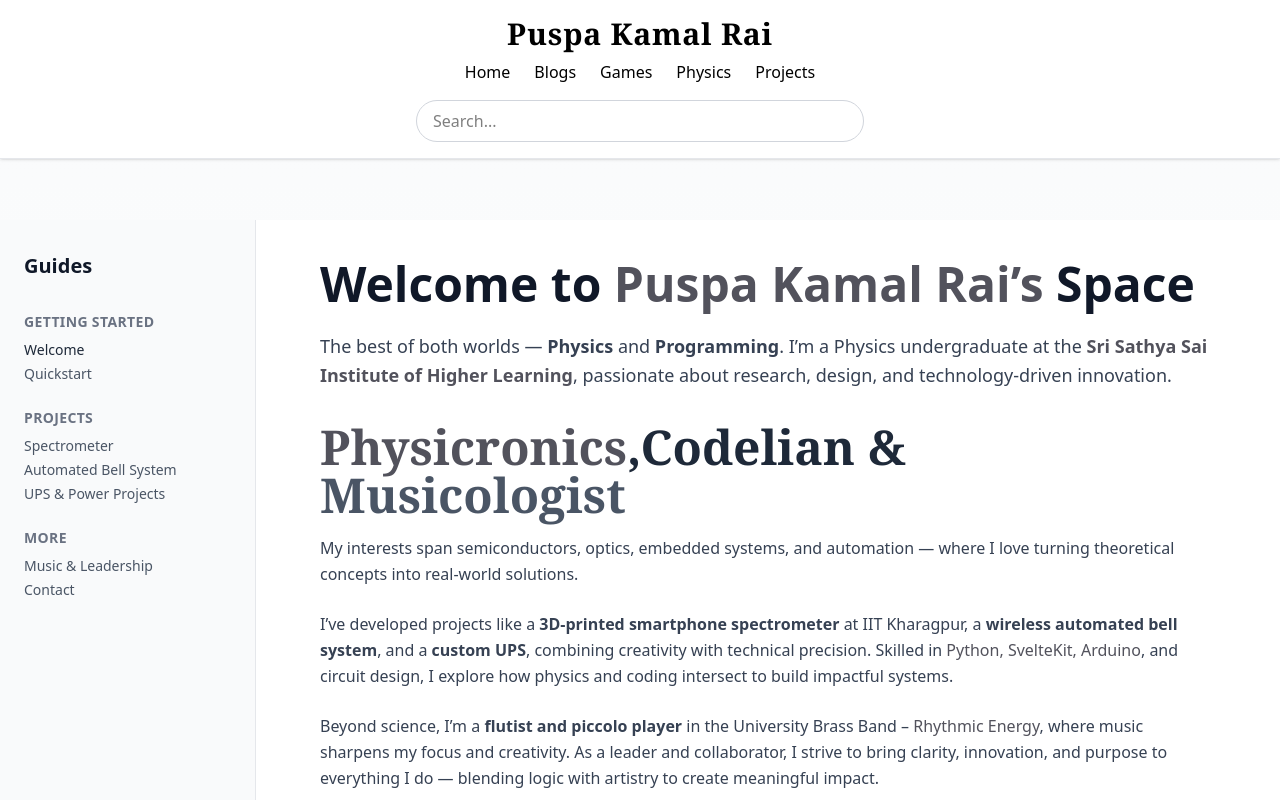
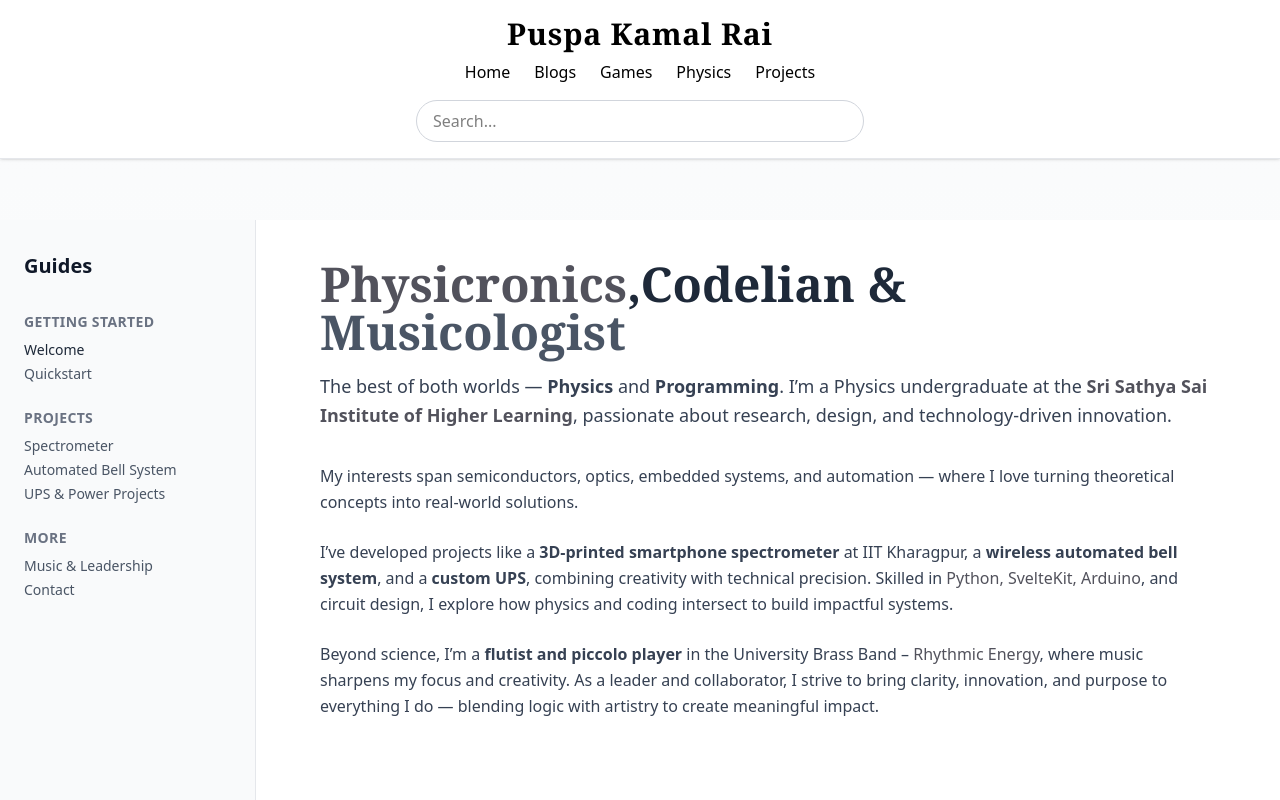
Before and after one commit to puspkml/Puspa, a SvelteKit app: page / in a window 1280 px wide. Shown: the top 800 px of the page. Built offline with nearby package versions, Linux system fonts and the light colour scheme.

Commit message:
Update header and remove redundant subheading

```diff
--- a/src/routes/+page.svelte
+++ b/src/routes/+page.svelte
@@ -43,8 +43,8 @@
   <!-- Main content -->
   <main class="flex-1 p-10 overflow-y-auto">
     <section class="max-w-4xl mx-auto">
-      <h1 class="text-4xl md:text-5xl font-bold mb-6 text-gray-900">
-        Welcome to <span class="text-zinc-600">Puspa Kamal Rai’s</span> Space
+      <h1 class="text-4xl md:text-5xl font-serif font-bold mb-4">
+        <span class="text-zinc-600">Physicronics</span>,Codelian & <span class="text-gray-600">Musicologist</span>
       </h1>
       <p class="text-lg text-gray-700 mb-8 leading-relaxed">
         The best of both worlds — <strong>Physics</strong> and <strong>Programming</strong>. I’m a Physics undergraduate at the
@@ -52,9 +52,7 @@
         research, design, and technology-driven innovation.
       </p>
 
-      <h2 class="text-4xl md:text-5xl font-serif font-bold mb-4">
-        <span class="text-zinc-600">Physicronics</span>,Codelian & <span class="text-gray-600">Musicologist</span>
-      </h2>
+
 
       <article class="space-y-6 text-gray-700 leading-relaxed">
         <p>
```
